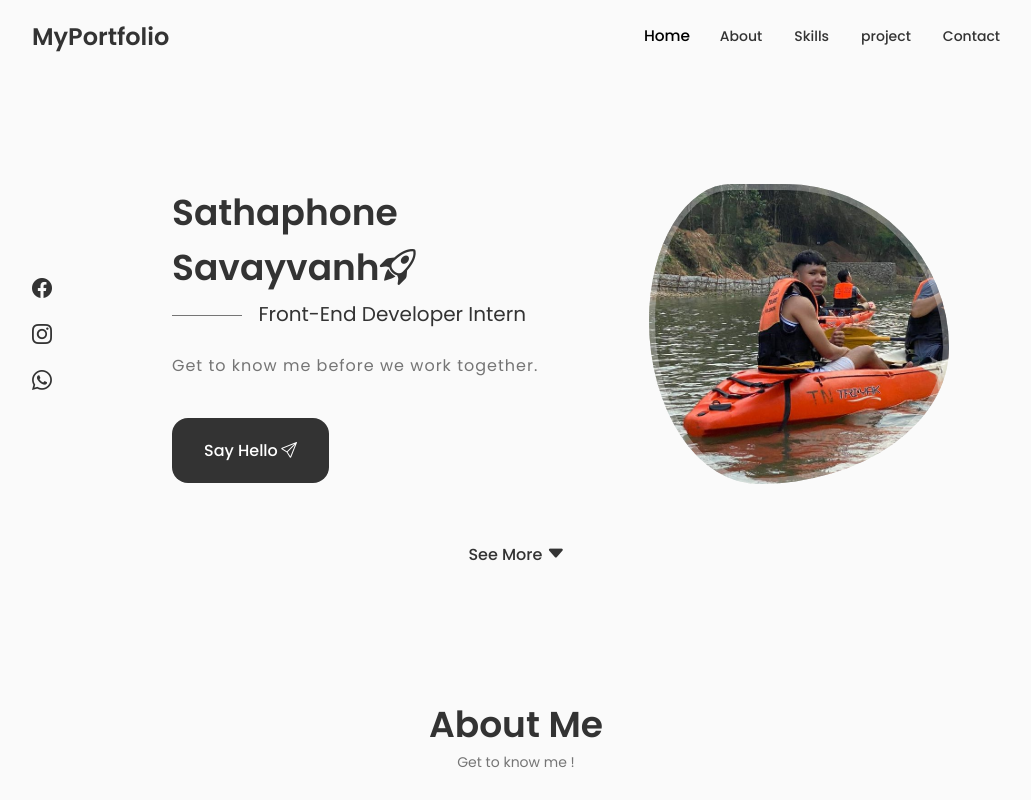
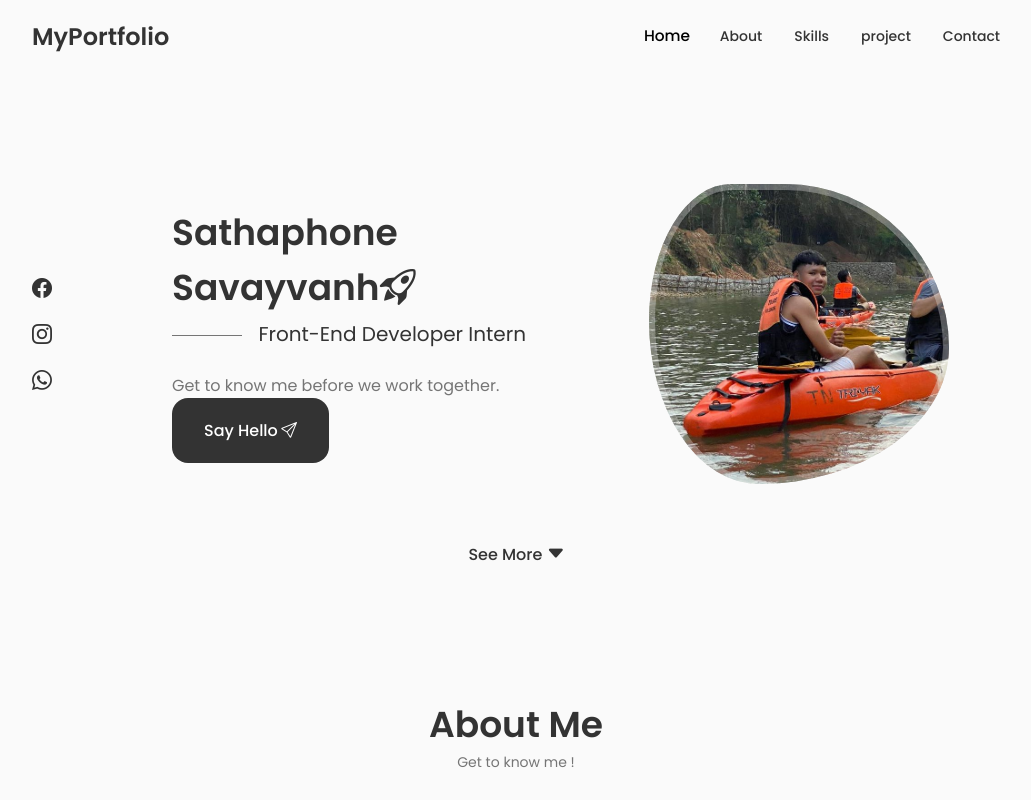
Before and after one commit to GSSPS88/Sathaphone-Savayvanh, a React (Vite) app: page / in a window 1280 px wide. Shown: the top 800 px of the page, without its empty margins (124-1155 px from the left). Built offline with nearby package versions, Linux system fonts and the light colour scheme.

Commit message:
Update home.css

```diff
--- a/src/components/home/home.css
+++ b/src/components/home/home.css
@@ -53,43 +53,6 @@
     background-color: var(--text-color);
     left: 0;
     top: 1rem;
-}
-
-.home__description {
-    width: 100%;
-    letter-spacing: 1px;
-    margin-bottom: var(--mb-2-5);
-    position: relative;
-}
-.home__description::after {
-    content: '';
-    position: absolute;
-    background: var(--body-color);
-    left: 0;
-    overflow: hidden;
-    height: 100%;
-    width: 100%;
-    border-left: 2px solid var(--title-color);
-    animation: typing 2s 1 steps(28) forwards, cursor .4s 1 step-end;
-    z-index: 11;
-}
-
-@keyframes cursor {
-
-    50% {
-        border-color: transparent;
-    }
-
-}
-
-@keyframes typing {
-    0% {
-        border-width: 2px;
-    }
-    100% {
-        border-width: 0px;
-        left: 100%;
-    }
 }
 
 .home__img {
```
